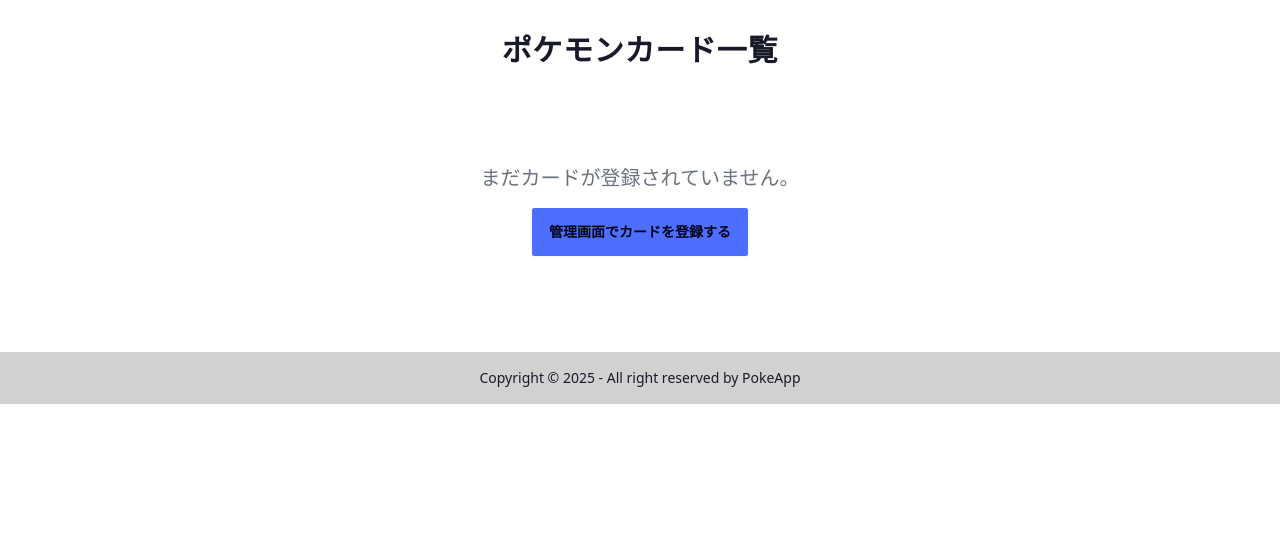
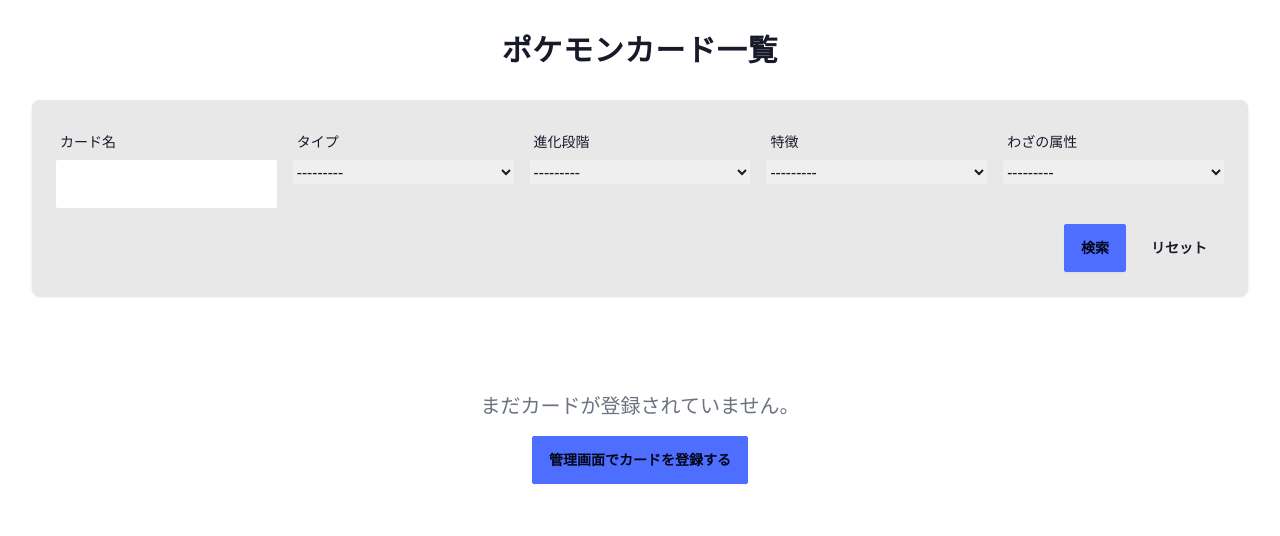
Before and after one commit to tabetaaaaaaa/ptcg-home-gym-manager, a Django app: page / in a window 1280 px wide. Shown: the part 64-600 px from the top of the page. Run offline with Django 5.2, Linux system fonts and the light colour scheme; data that the repository does not hold is empty; some libraries are stand-ins or nearby versions.

Commit message:
検索機能実装

```diff
--- /dev/null
+++ b/cards/filters.py
@@ -0,0 +1,41 @@
+import django_filters
+from django import forms
+from .models import PokemonCard, Type, EvolutionStage, SpecialFeature, MoveType
+
+class PokemonCardFilter(django_filters.FilterSet):
+    """ポケモンカードの絞り込みを行うためのFilterSet"""
+    name = django_filters.CharFilter(
+        field_name='name',
+        lookup_expr='icontains',
+        label='カード名',
+        widget=forms.TextInput(attrs={'class': 'input input-bordered w-full'})
+    )
+
+    types = django_filters.ModelChoiceFilter(
+        queryset=Type.objects.all(),
+        label='タイプ',
+        widget=forms.Select(attrs={'class': 'select select-bordered w-full'})
+    )
+
+    evolution_stage = django_filters.ModelChoiceFilter(
+        queryset=EvolutionStage.objects.all(),
+        label='進化段階',
+        widget=forms.Select(attrs={'class': 'select select-bordered w-full'})
+    )
+
+    special_features = django_filters.ModelChoiceFilter(
+        queryset=SpecialFeature.objects.all(),
+        label='特徴',
+        widget=forms.Select(attrs={'class': 'select select-bordered w-full'})
+    )
+
+    move_types = django_filters.ModelChoiceFilter(
+        queryset=MoveType.objects.all(),
+        label='わざの属性',
+        widget=forms.Select(attrs={'class': 'select select-bordered w-full'})
+    )
+
+    class Meta:
+        model = PokemonCard
+        # fields の指定により、GETパラメータのキー名とフィルタのフィールド名が一致する
+        fields = ['name', 'types', 'evolution_stage', 'special_features', 'move_types']
--- a/cards/views.py
+++ b/cards/views.py
@@ -1,6 +1,7 @@
 from django.shortcuts import render
 from django.views.generic import ListView
 from .models import PokemonCard, Type, EvolutionStage, SpecialFeature, MoveType
+from .filters import PokemonCardFilter
 
 class CardListView(ListView):
     model = PokemonCard
@@ -8,9 +9,15 @@ class CardListView(ListView):
     context_object_name = 'card_list'
 
     def get_queryset(self):
-        # 関連するType, EvolutionStage, SpecialFeature, MoveTypeを事前にフェッチ
-        return PokemonCard.objects.select_related(
+        queryset = super().get_queryset().select_related(
             'evolution_stage', 'evolves_from'
         ).prefetch_related(
             'types', 'special_features', 'move_types'
-        ).all()
+        )
+        self.filterset = PokemonCardFilter(self.request.GET, queryset=queryset)
+        return self.filterset.qs
+
+    def get_context_data(self, **kwargs):
+        context = super().get_context_data(**kwargs)
+        context['filter'] = self.filterset
+        return context
--- a/config/settings.py
+++ b/config/settings.py
@@ -42,6 +42,7 @@ INSTALLED_APPS = [
     'django.contrib.messages',
     'django.contrib.staticfiles',
     'import_export', # django-import-export の追加
+    'django_filters', # django-filter の追加
     'cards.apps.CardsConfig',
     'tailwind', # django-tailwind の追加
 ]
--- a/static/css/dist/styles.css
+++ b/static/css/dist/styles.css
@@ -1809,6 +1809,13 @@ html {
   color: var(--fallback-bc,oklch(var(--bc)/var(--tw-text-opacity)));
 }
 
+@media (hover:hover) {
+  .label a:hover {
+    --tw-text-opacity: 1;
+    color: var(--fallback-bc,oklch(var(--bc)/var(--tw-text-opacity)));
+  }
+}
+
 .btn {
   display: inline-flex;
   height: 3rem;
@@ -2129,6 +2136,24 @@ html {
   }
 }
 
+.form-control {
+  display: flex;
+  flex-direction: column;
+}
+
+.label {
+  display: flex;
+  -webkit-user-select: none;
+     -moz-user-select: none;
+          user-select: none;
+  align-items: center;
+  justify-content: space-between;
+  padding-left: 0.25rem;
+  padding-right: 0.25rem;
+  padding-top: 0.5rem;
+  padding-bottom: 0.5rem;
+}
+
 .input {
   flex-shrink: 1;
   -webkit-appearance: none;
@@ -2243,6 +2268,11 @@ html {
 .badge-outline.badge-error {
   --tw-text-opacity: 1;
   color: var(--fallback-er,oklch(var(--er)/var(--tw-text-opacity)));
+}
+
+.btm-nav > * .label {
+  font-size: 1rem;
+  line-height: 1.5rem;
 }
 
 @media (prefers-reduced-motion: no-preference) {
@@ -2596,6 +2626,13 @@ details.collapse summary::-webkit-details-marker {
   content: "−";
 }
 
+.label-text {
+  font-size: 0.875rem;
+  line-height: 1.25rem;
+  --tw-text-opacity: 1;
+  color: var(--fallback-bc,oklch(var(--bc)/var(--tw-text-opacity)));
+}
+
 .input input {
   --tw-bg-opacity: 1;
   background-color: var(--fallback-p,oklch(var(--p)/var(--tw-bg-opacity)));
@@ -2876,6 +2913,10 @@ details.collapse summary::-webkit-details-marker {
   align-items: center;
 }
 
+.justify-end {
+  justify-content: flex-end;
+}
+
 .justify-center {
   justify-content: center;
 }
@@ -2884,8 +2925,20 @@ details.collapse summary::-webkit-details-marker {
   gap: 0.25rem;
 }
 
+.gap-2 {
+  gap: 0.5rem;
+}
+
+.gap-4 {
+  gap: 1rem;
+}
+
 .gap-6 {
   gap: 1.5rem;
+}
+
+.rounded-lg {
+  border-radius: 0.5rem;
 }
 
 .rounded-xl {
@@ -2916,6 +2969,10 @@ details.collapse summary::-webkit-details-marker {
   padding: 1rem;
 }
 
+.p-6 {
+  padding: 1.5rem;
+}
+
 .px-10 {
   padding-left: 2.5rem;
   padding-right: 2.5rem;
@@ -2982,6 +3039,12 @@ details.collapse summary::-webkit-details-marker {
 .text-gray-500 {
   --tw-text-opacity: 1;
   color: rgb(107 114 128 / var(--tw-text-opacity, 1));
+}
+
+.shadow {
+  --tw-shadow: 0 1px 3px 0 rgb(0 0 0 / 0.1), 0 1px 2px -1px rgb(0 0 0 / 0.1);
+  --tw-shadow-colored: 0 1px 3px 0 var(--tw-shadow-color), 0 1px 2px -1px var(--tw-shadow-color);
+  box-shadow: var(--tw-ring-offset-shadow, 0 0 #0000), var(--tw-ring-shadow, 0 0 #0000), var(--tw-shadow);
 }
 
 .shadow-xl {
@@ -2990,6 +3053,10 @@ details.collapse summary::-webkit-details-marker {
   box-shadow: var(--tw-ring-offset-shadow, 0 0 #0000), var(--tw-ring-shadow, 0 0 #0000), var(--tw-shadow);
 }
 
+.filter {
+  filter: var(--tw-blur) var(--tw-brightness) var(--tw-contrast) var(--tw-grayscale) var(--tw-hue-rotate) var(--tw-invert) var(--tw-saturate) var(--tw-sepia) var(--tw-drop-shadow);
+}
+
 .transition-transform {
   transition-property: transform;
   transition-timing-function: cubic-bezier(0.4, 0, 0.2, 1);
@@ -3018,3 +3085,9 @@ details.collapse summary::-webkit-details-marker {
     grid-template-columns: repeat(4, minmax(0, 1fr));
   }
 }
+
+@media (min-width: 1280px) {
+  .xl\:grid-cols-5 {
+    grid-template-columns: repeat(5, minmax(0, 1fr));
+  }
+}
--- a/templates/cards/card_list.html
+++ b/templates/cards/card_list.html
@@ -4,6 +4,44 @@
 {% block content %}
 <div class="container mx-auto p-4">
     <h1 class="text-3xl font-bold mb-8 text-center tracking-wide">ポケモンカード一覧</h1>
+
+    {# 検索フォーム ここから #}
+    <div class="bg-base-200 p-6 rounded-lg shadow mb-8">
+        <form method="get">
+            <div class="grid grid-cols-1 sm:grid-cols-2 md:grid-cols-3 lg:grid-cols-4 xl:grid-cols-5 gap-4">
+
+                <div class="form-control">
+                    <label class="label"><span class="label-text">{{ filter.form.name.label }}</span></label>
+                    {{ filter.form.name }}
+                </div>
+
+                <div class="form-control">
+                    <label class="label"><span class="label-text">{{ filter.form.types.label }}</span></label>
+                    {{ filter.form.types }}
+                </div>
+
+                <div class="form-control">
+                    <label class="label"><span class="label-text">{{ filter.form.evolution_stage.label }}</span></label>
+                    {{ filter.form.evolution_stage }}
+                </div>
+
+                <div class="form-control">
+                    <label class="label"><span class="label-text">{{ filter.form.special_features.label }}</span></label>
+                    {{ filter.form.special_features }}
+                </div>
+
+                <div class="form-control">
+                    <label class="label"><span class="label-text">{{ filter.form.move_types.label }}</span></label>
+                    {{ filter.form.move_types }}
+                </div>
+            </div>
+            <div class="flex justify-end gap-2 mt-4">
+                <button type="submit" class="btn btn-primary">検索</button>
+                <a href="{% url 'cards:card_list' %}" class="btn btn-ghost">リセット</a>
+            </div>
+        </form>
+    </div>
+    {# 検索フォーム ここまで #}
 
     {% if card_list %}
     <div class="grid grid-cols-1 sm:grid-cols-2 md:grid-cols-3 lg:grid-cols-4 gap-6">
```
Also changed, not shown: docs/00_tasks.md (+10 -2 lines).
